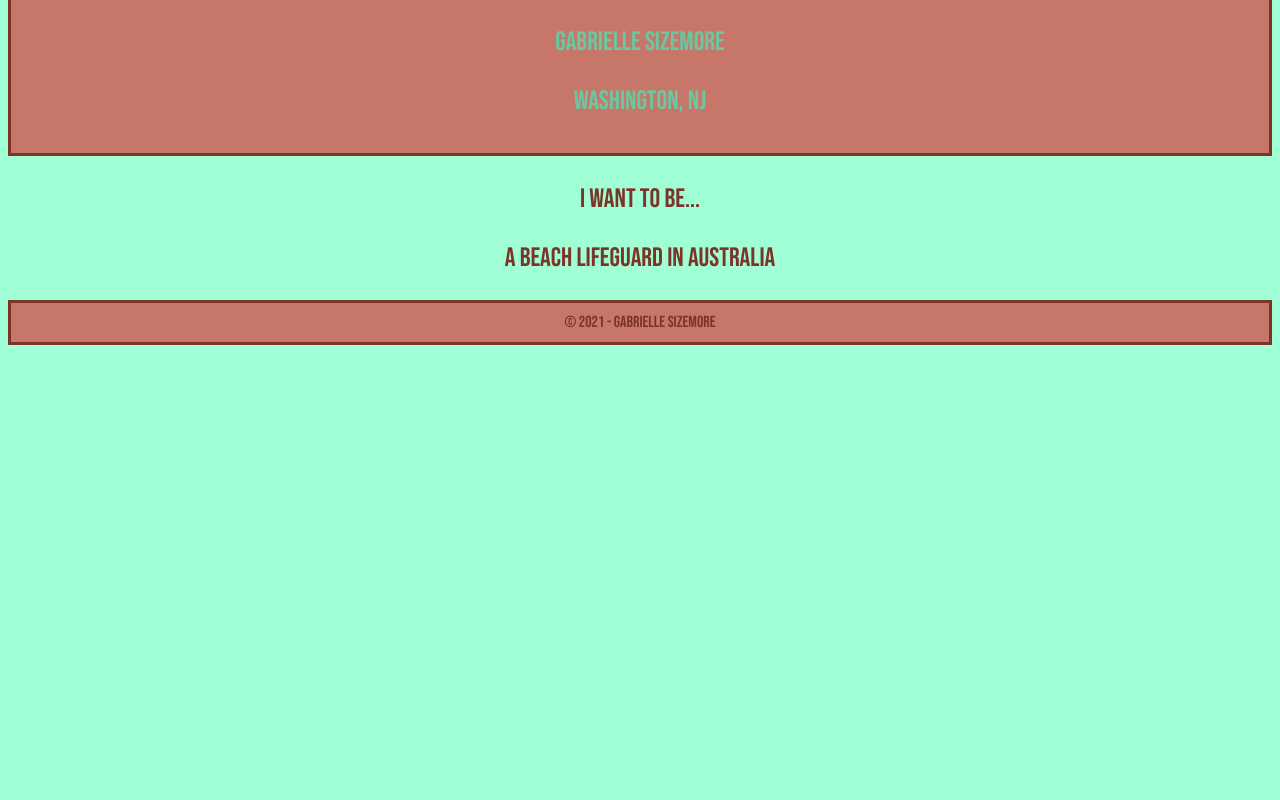
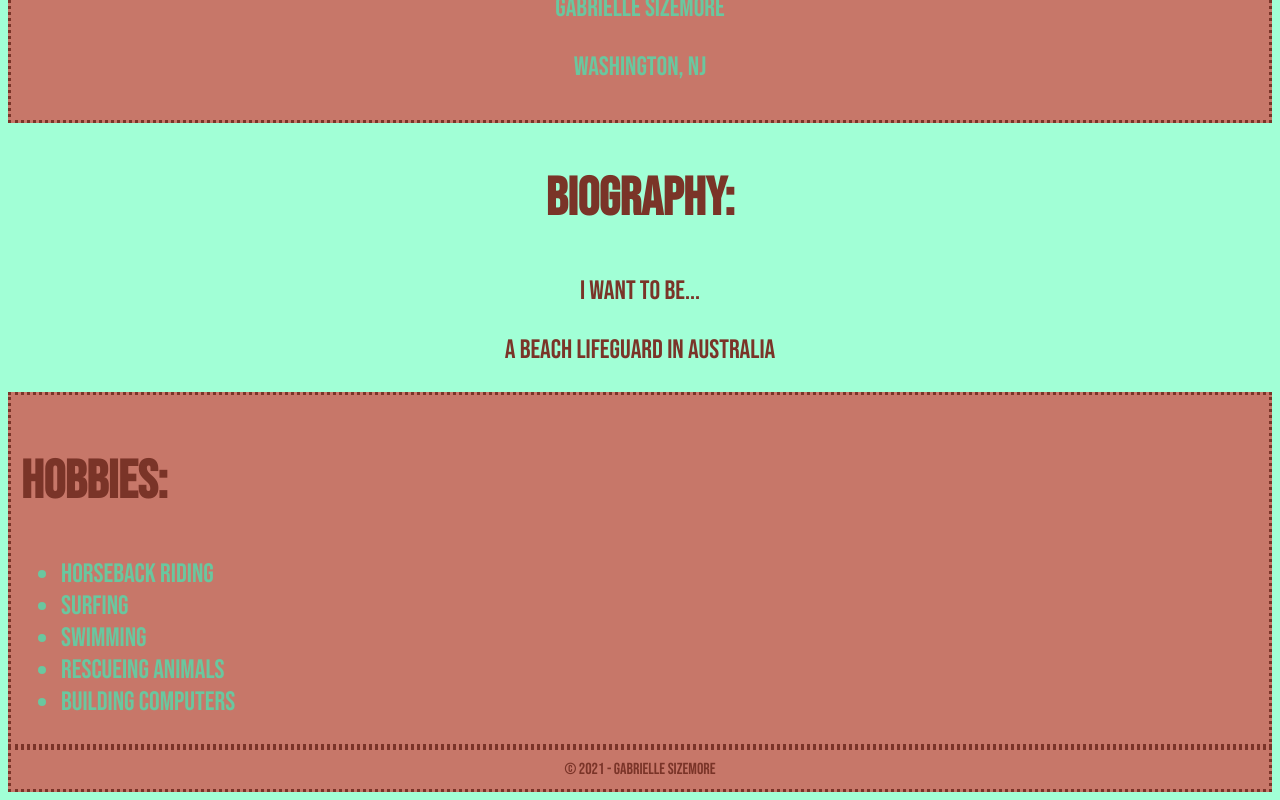
Before and after one commit to RVCC-IDMX/about-me-gsizemo, a plain HTML site: page index.html in a window 1280 px wide. Shown: the part 615-1415 px from the top of the page. Before the commit the page ends 968 px from the top, so only its background shows below. Drawn offline with Linux system fonts and the light colour scheme; a web font is replaced by a local one.

Commit message:
adding hobbies list

```diff
--- a/css/style.css
+++ b/css/style.css
@@ -5,7 +5,7 @@ body {
 }
 h1, h2, h3, h4, h5, h6 {
     font-family: "Bebas Neue";
-    font-size: 50pt;
+    font-size: 40pt;
 }
 
 header {
@@ -26,7 +26,19 @@ header {
     background-color:#C77769 ;
     padding: 10px;
     border: 3px solid #7A3428;
+    border-style: dotted;
 }
 #hero img {
     width: 300px;
 }
+#hobbies ul li {
+    font-size: 20pt;
+    color: #6AC79F;
+
+}
+#hobbies {
+    background-color: #C77769;
+    padding: 10px;
+    border: 3px solid #7A3428;
+    border-style: dotted;
+}
--- a/index.html
+++ b/index.html
@@ -33,6 +33,8 @@
 
 <section id="bio">
 
+<h2>Biography:</h2>
+
 <div>
 <p>I want to be...</p>
 <p>A beach lifeguard in Australia</p>
@@ -46,6 +48,21 @@
 
 
 </section>
+
+<section id="hobbies">
+
+    <h2>Hobbies:</h2>
+
+    <ul>
+        <li>Horseback riding</li>
+        <li>Surfing</li>
+        <li>Swimming</li>
+        <li>Rescueing Animals</li>
+        <li>Building computers</li>
+    </ul>
+
+
+</section>
  </main>
 
  <footer>
```
